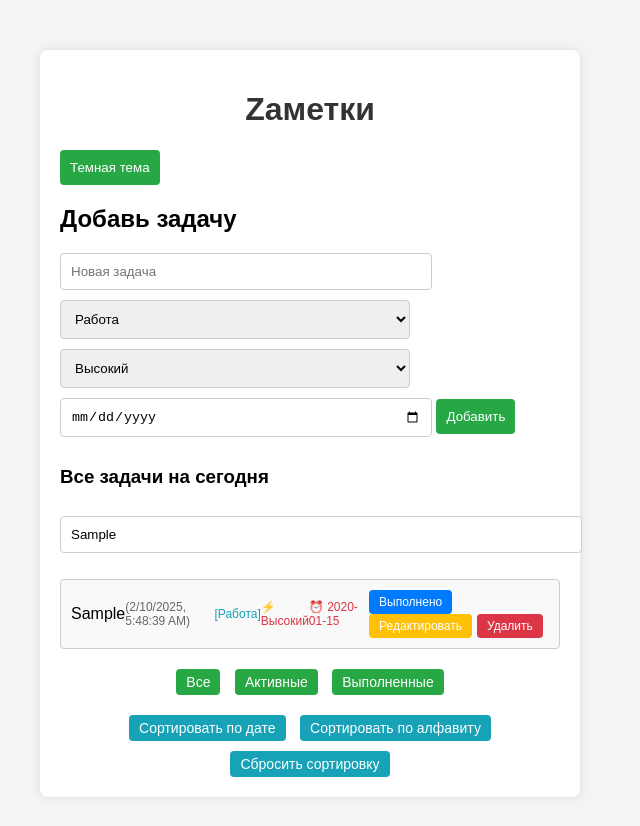
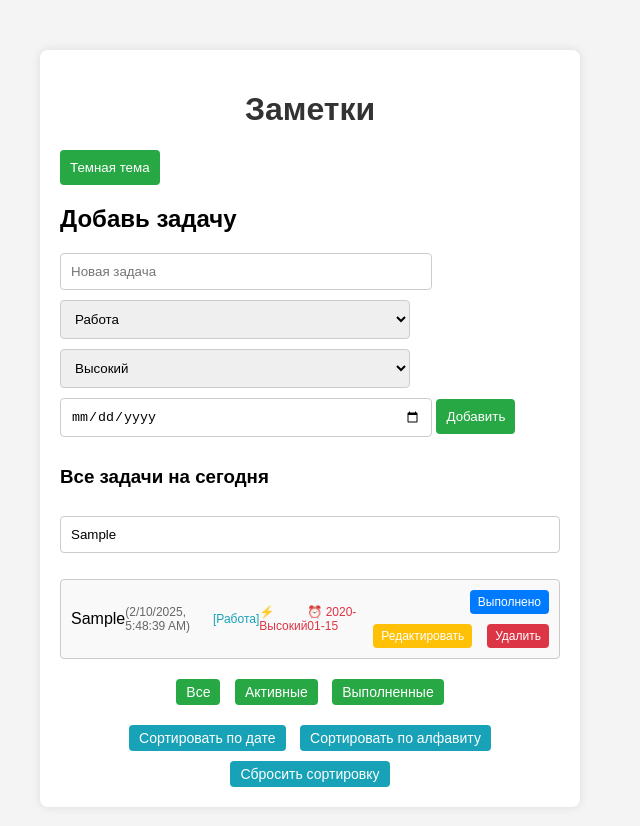
Before and after one commit to Flemistory/TO-DO, a plain HTML site: page index.html in a window 1280 px wide. Both pictures are taken after typing "Sample", "2020-01-15", "Sample" into the empty fields and a click on the button "Добавить". Shown: the whole page, without its empty margins (330-970 px from the left). Drawn offline with Linux system fonts and the light colour scheme.

Commit message:
Update
Починил поле поиска задач, изменил расположение кнопок "Выполнено", "Редактировать", "Удалить".

```diff
--- a/index.html
+++ b/index.html
@@ -8,7 +8,7 @@
 </head>
 <body>
   <div id="app">
-    <h1>Zаметки</h1>
+    <h1>Заметки</h1>
     <button id="themeToggle">Темная тема</button>
     <h2>Добавь задачу</h2>
     <input type="text" id="taskInput" placeholder="Новая задача">
--- a/styles.css
+++ b/styles.css
@@ -63,10 +63,18 @@ li {
   color: #888;
 }
 
+.task-buttons {
+    display: flex;
+    flex-wrap:wrap;
+    gap: 10px;
+    justify-content:flex-end;
+}
+
 .task-buttons button {
   margin-left: 5px;
-  padding: 5px 10px;
+  padding: 5px 8px;
   font-size: 12px;
+  white-space:nowrap;
 }
 
 .task-buttons .complete-btn {
@@ -130,6 +138,7 @@ li {
   margin-top: 10px;
   border: 1px solid #ccc;
   border-radius: 4px;
+  box-sizing: border-box;
 }
 
 /* Темная тема */
```
Also changed, not shown: app.js (line endings or trailing spaces).
